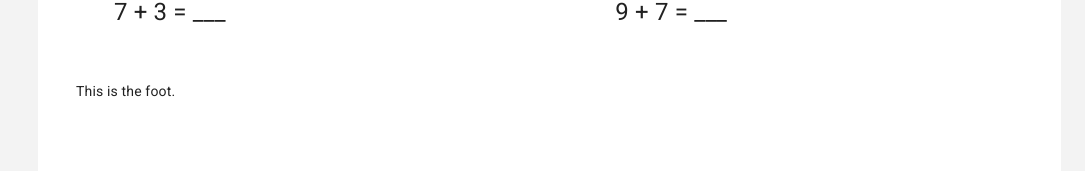
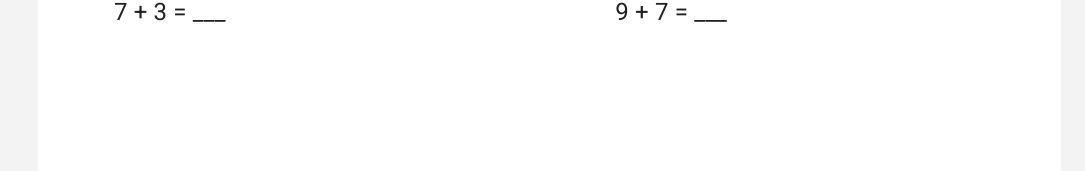
Before and after one commit to brainchild-projects/printables, a React (Create React App) app: page /addition-fill-the-blanks in a window 1280 px wide. Shown: the part 1360-1531 px from the top of the page, without its empty margins (195-1280 px from the left). Built offline with nearby package versions, Linux system fonts and the light colour scheme.

Commit message:
fix: remove useless footer

```diff
--- a/src/pages/additionFillTheBlanks/PreviewAftb.tsx
+++ b/src/pages/additionFillTheBlanks/PreviewAftb.tsx
@@ -88,7 +88,6 @@ const PreviewAftb = ({
           Addition: Fill in the Blanks
         </Typography>
       )}
-      footer={<p>This is the foot.</p>}
       contentWrapper="ul"
       contentWrapperClassName={classes.list}
       data={data}
```
